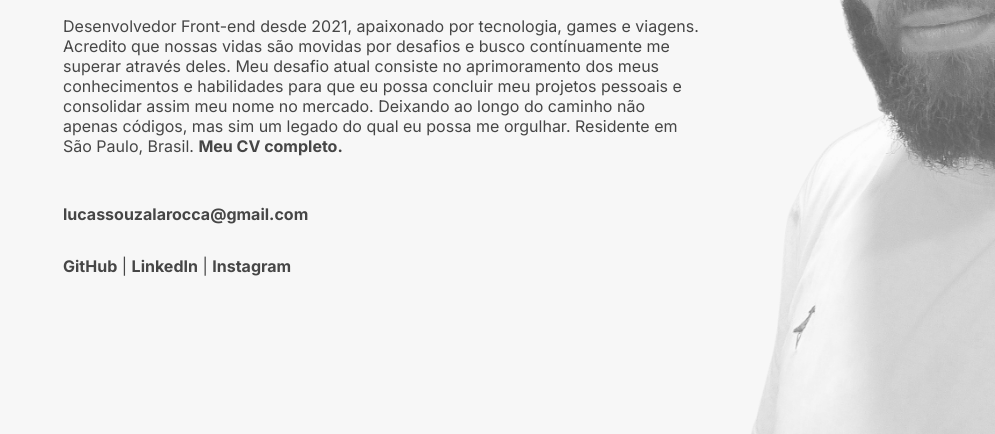
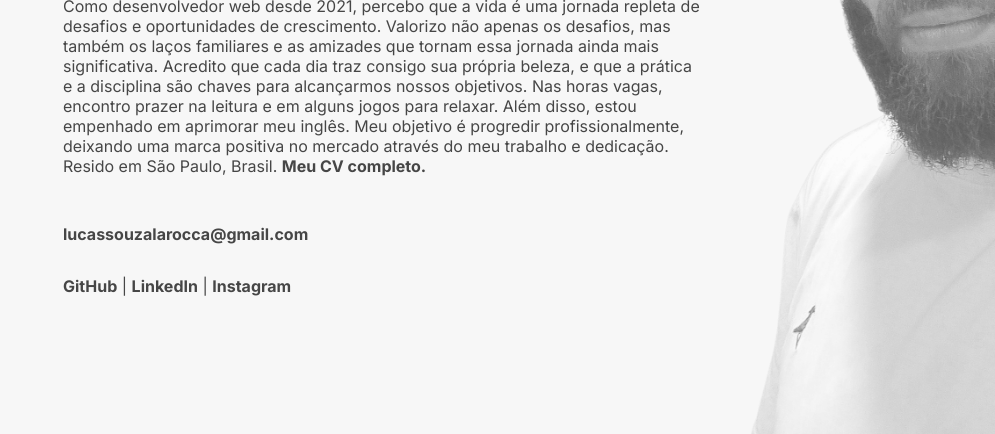
Before and after one commit to lslarocca/lslarocca, a plain HTML site: page index.html in a window 1280 px wide. Shown: the part 366-800 px from the top of the page, without its empty margins (285-1280 px from the left). Drawn offline with Linux system fonts and the light colour scheme.

Commit message:
Update index.html

```diff
--- a/index.html
+++ b/index.html
@@ -32,12 +32,13 @@
             </h1>
 
             <p>
-                Desenvolvedor Front-end desde 2021, apaixonado por tecnologia, games e viagens.
-                Acredito que nossas vidas são movidas por desafios e busco contínuamente me superar através deles.
-                Meu desafio atual consiste no aprimoramento dos meus conhecimentos e habilidades para que eu possa
-                concluir meu projetos pessoais e consolidar assim meu nome no mercado.
-                Deixando ao longo do caminho não apenas códigos, mas sim um legado do qual eu possa me orgulhar.
-                Residente em São Paulo, Brasil.
+                Como desenvolvedor web desde 2021, percebo que a vida é uma jornada repleta de desafios e oportunidades de crescimento.
+                Valorizo não apenas os desafios, mas também os laços familiares e as amizades que tornam essa jornada ainda mais significativa.
+                Acredito que cada dia traz consigo sua própria beleza, e que a prática e a disciplina são chaves para alcançarmos nossos objetivos.
+                Nas horas vagas, encontro prazer na leitura e em alguns jogos para relaxar.
+                Além disso, estou empenhado em aprimorar meu inglês.
+                Meu objetivo é progredir profissionalmente, deixando uma marca positiva no mercado através do meu trabalho e dedicação.
+                Resido em São Paulo, Brasil.
                 <a href="https://github.com/lslarocca/lslarocca/blob/main/assets/docs/cvlucaslarocca.pdf" target="_blank">Meu CV completo.</a>
             </p>
 
```
